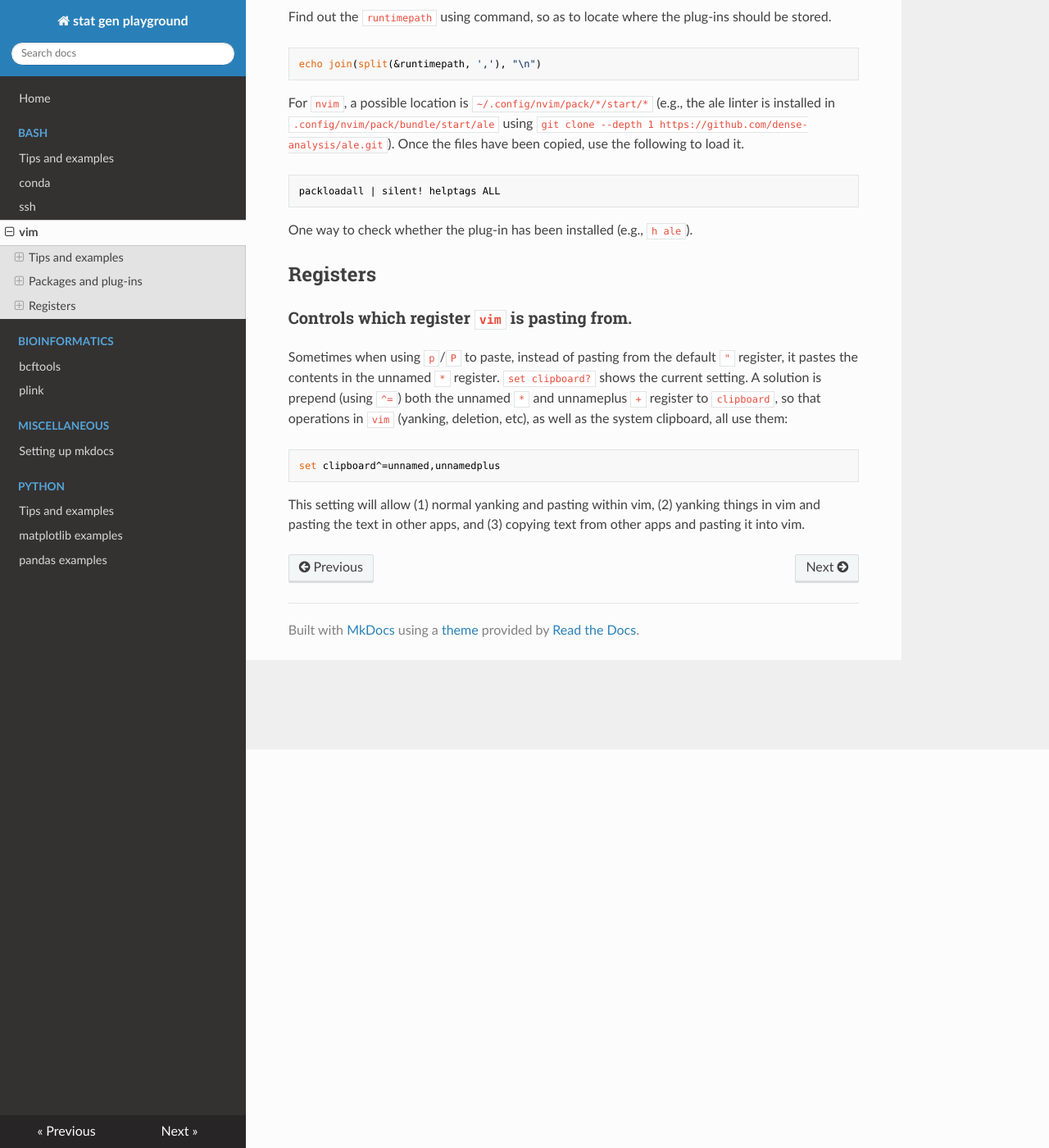
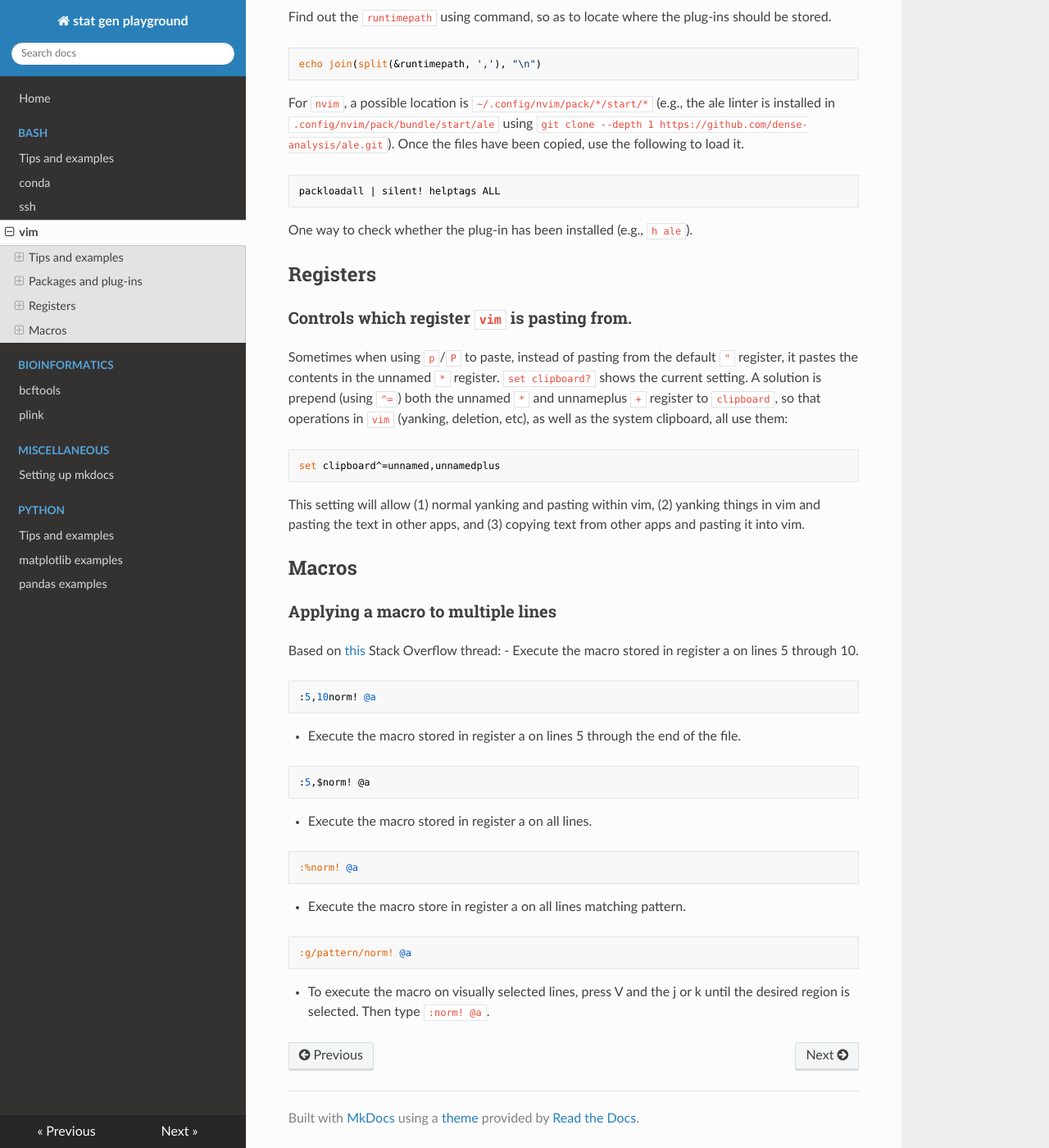
Before and after one commit to drkaizeng/statistics_and_engineering_lab, an MkDocs documentation site: the page built from docs/bash/vim.md, in a window 1280 px wide and 1400 px high, scrolled down 486 px. Shown: the whole window at 82% size. Built offline with MkDocs 1.6.1, drawn with Linux system fonts in a browser that asks for light colours; nearby versions of some CDN libraries.

Commit message:
Add vim notes

````diff
--- a/docs/bash/vim.md
+++ b/docs/bash/vim.md
@@ -28,3 +28,25 @@ Sometimes when using `p`/`P` to paste, instead of pasting from the default `"` r
 set clipboard^=unnamed,unnamedplus
 ```
 This setting will allow (1) normal yanking and pasting within vim, (2) yanking things in vim and pasting the text in other apps, and (3) copying text from other apps and pasting it into vim.
+
+
+## Macros
+### Applying a macro to multiple lines
+Based on [this](https://stackoverflow.com/questions/390174/in-vim-how-do-i-apply-a-macro-to-a-set-of-lines) Stack Overflow thread:
+- Execute the macro stored in register a on lines 5 through 10.
+```
+:5,10norm! @a
+```
+- Execute the macro stored in register a on lines 5 through the end of the file.
+```
+:5,$norm! @a
+```
+- Execute the macro stored in register a on all lines.
+```
+:%norm! @a
+```
+- Execute the macro store in register a on all lines matching pattern.
+```
+:g/pattern/norm! @a
+```
+- To execute the macro on visually selected lines, press V and the j or k until the desired region is selected. Then type `:norm! @a`.
````
